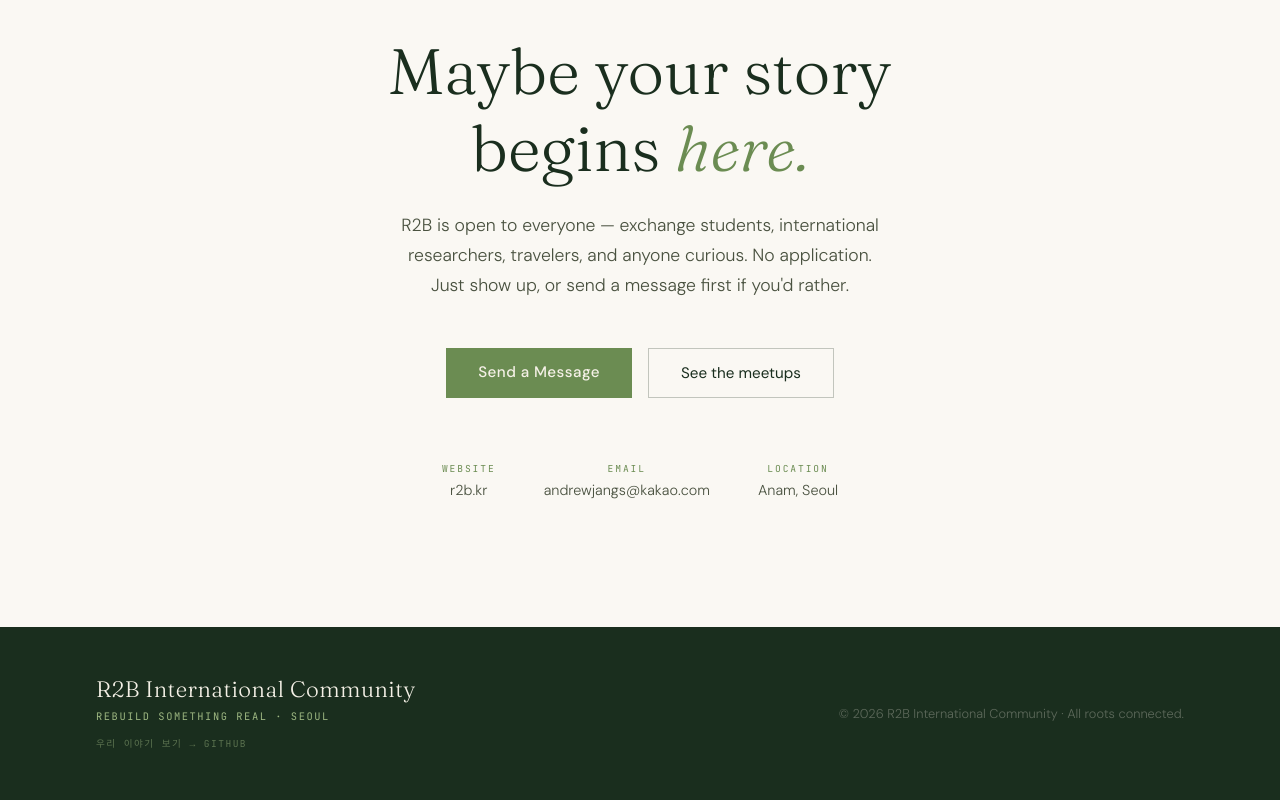
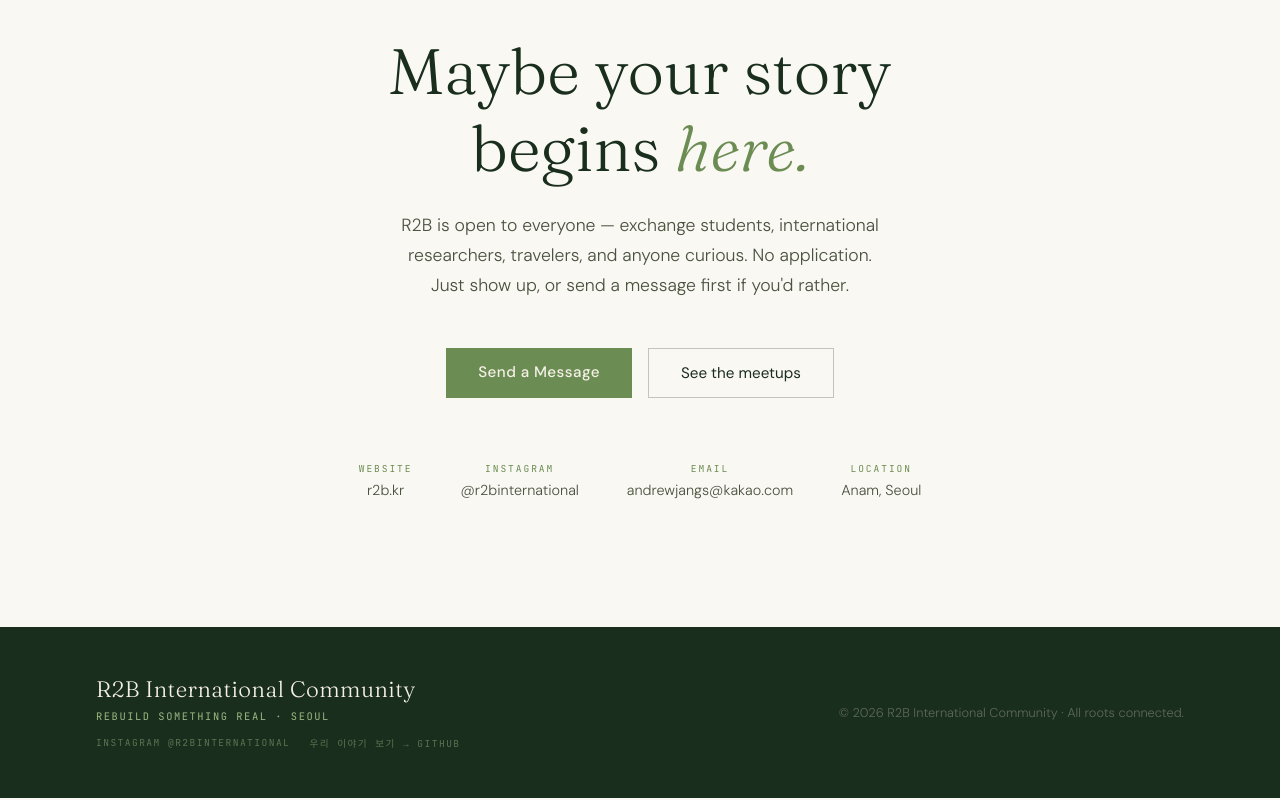
Before and after one commit to andrewJYjang/r2b-school, a plain HTML site: page index.html in a window 1280 px wide. Shown: the part 5956-6756 px from the top of the page. Drawn offline with Linux system fonts and the light colour scheme.

Commit message:
Add Instagram @r2binternational links to site
- index.html: Instagram entry in the Join contact row
- index.html: footer links row (Instagram + GitHub), replaces inline-styled single link
- cohort1/index.html: Instagram link in footer

Co-Authored-By: Claude Opus 5 <noreply@anthropic.com>
Claude-Session: https://claude.ai/code/session_01WKYy9vjm7mhdSh3TeMA2CK

```diff
--- a/index.html
+++ b/index.html
@@ -682,6 +682,13 @@
     font-weight: 300;
   }
 
+  a.c-value {
+    text-decoration: none;
+    transition: color 0.2s;
+  }
+
+  a.c-value:hover { color: var(--moss); }
+
   /* ── FOOTER ── */
   footer {
     background: var(--forest-deep);
@@ -714,6 +721,25 @@
     color: rgba(244,240,230,0.3);
     font-weight: 300;
   }
+
+  .footer-links {
+    display: flex;
+    flex-wrap: wrap;
+    gap: 1.2rem;
+    margin-top: 0.8rem;
+  }
+
+  .footer-links a {
+    font-family: 'JetBrains Mono', monospace;
+    font-size: 0.6rem;
+    letter-spacing: 0.15em;
+    color: rgba(158,184,130,0.5);
+    text-decoration: none;
+    text-transform: uppercase;
+    transition: color 0.2s;
+  }
+
+  .footer-links a:hover { color: rgba(158,184,130,1); }
 
   /* ── ANIMATIONS ── */
   @keyframes fadeUp {
@@ -790,6 +816,7 @@
     .intro-method { padding: 4rem 2rem; }
     .join { padding: 5rem 2rem; }
     footer { padding: 2rem; flex-direction: column; text-align: center; }
+    .footer-links { justify-content: center; }
   }
 
   .quote-block {
@@ -1176,6 +1203,10 @@
       <span class="c-value">r2b.kr</span>
     </div>
     <div class="contact-item">
+      <span class="c-label">Instagram</span>
+      <a class="c-value" href="https://www.instagram.com/r2binternational/" target="_blank" rel="noopener">@r2binternational</a>
+    </div>
+    <div class="contact-item">
       <span class="c-label">Email</span>
       <span class="c-value">andrewjangs@kakao.com</span>
     </div>
@@ -1191,11 +1222,10 @@
   <div>
     <div class="footer-brand">R2B International Community</div>
     <div class="footer-tagline" style="margin-top: 0.4rem;">Rebuild something real · Seoul</div>
-    <a href="https://github.com/andrewJYjang/r2b-school" target="_blank"
-       style="display:inline-block; margin-top:0.8rem; font-family:'JetBrains Mono',monospace; font-size:0.6rem; letter-spacing:0.15em; color:rgba(158,184,130,0.5); text-decoration:none; text-transform:uppercase; transition:color 0.2s;"
-       onmouseover="this.style.color='rgba(158,184,130,1)'" onmouseout="this.style.color='rgba(158,184,130,0.5)'">
-      우리 이야기 보기 → GitHub
-    </a>
+    <div class="footer-links">
+      <a href="https://www.instagram.com/r2binternational/" target="_blank" rel="noopener">Instagram @r2binternational</a>
+      <a href="https://github.com/andrewJYjang/r2b-school" target="_blank" rel="noopener">우리 이야기 보기 → GitHub</a>
+    </div>
   </div>
   <p>© 2026 R2B International Community · All roots connected.</p>
 </footer>
```
Also changed, not shown: cohort1/index.html (+6 -1 lines).
